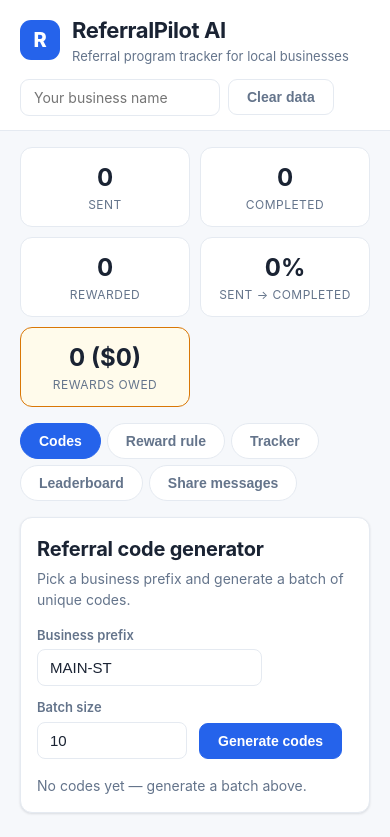
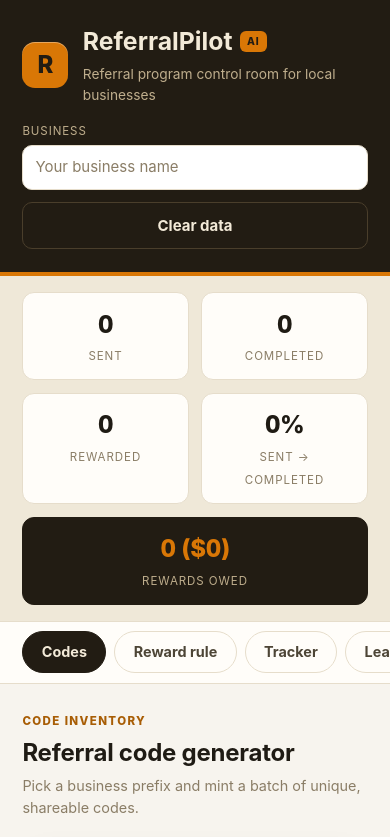
Before and after one commit to alexwboles/referralpilot-ai, a plain HTML site: page index.html in a window 390 px wide. Shown: the top 837 px of the page. Drawn offline with Linux system fonts and the light colour scheme.

Commit message:
Premium 'Campaign Control Room' redesign: dark slate header, 5-counter stats strip with owed gauge, pill tabs, warm-paper cards; amber accent; rank numerals replace emoji medals; status pills; monospace code chips; mobile table scroll

```diff
--- a/css/style.css
+++ b/css/style.css
@@ -1,218 +1,237 @@
-/* ReferralPilot AI — clean modern styling. */
-
+/* ReferralPilot AI — "Campaign Control Room" redesign.
+   Dark slate-ink header, amber/gold accent, warm paper workspace. */
 :root {
-  --bg: #f6f8fb;
-  --card: #ffffff;
-  --ink: #1a2333;
-  --muted: #64748b;
-  --line: #e5eaf1;
-  --accent: #2563eb;
-  --accent-dark: #1d4ed8;
-  --good: #16a34a;
-  --warn: #d97706;
-  --radius: 12px;
-  --shadow: 0 1px 3px rgba(15, 23, 42, .07), 0 1px 2px rgba(15, 23, 42, .05);
-  --focus-ring: rgba(37, 99, 235, .28);
+  --paper: #f7f4ee;
+  --card: #fffdf9;
+  --ink: #1f1b14;
+  --ink-soft: #4d4536;
+  --muted: #8a7d66;
+  --line: #e6ddcb;
+  --accent: #d97706;
+  --accent-deep: #a85d05;
+  --accent-soft: #fdf0dc;
+  --good: #1a7f4b;
+  --good-soft: #e2f2e9;
+  --bad: #b3261e;
+  --bad-soft: #fbe7e4;
+  --dark: #221c13;
+  --radius: 14px;
+  --shadow: 0 1px 2px rgba(60,45,20,.06), 0 12px 30px -16px rgba(60,45,20,.25);
+  --sans: "Inter", -apple-system, BlinkMacSystemFont, "Segoe UI", Roboto, sans-serif;
+  --mono: ui-monospace, "SF Mono", "Cascadia Code", Menlo, Consolas, monospace;
 }
 
 * { box-sizing: border-box; }
+html { -webkit-text-size-adjust: 100%; }
+body {
+  margin: 0; font-family: var(--sans); background: var(--paper); color: var(--ink);
+  line-height: 1.55; font-size: 15px;
+}
+h1, h2, h3, h4 { letter-spacing: -.01em; margin: 0 0 .5rem; }
+button { font: inherit; }
 
-body {
-  margin: 0;
-  font-family: -apple-system, BlinkMacSystemFont, "Segoe UI", Roboto, Helvetica, Arial, sans-serif;
-  background: var(--bg);
-  color: var(--ink);
-  line-height: 1.5;
+/* ---------- topbar ---------- */
+.topbar { background: var(--dark); color: #f3ead8; border-bottom: 4px solid var(--accent); }
+.topbar-inner {
+  max-width: 1140px; margin: 0 auto; padding: 1.4rem 1.4rem;
+  display: flex; justify-content: space-between; align-items: center; gap: 1rem; flex-wrap: wrap;
 }
+.brand { display: flex; gap: .9rem; align-items: center; }
+.logo {
+  width: 46px; height: 46px; border-radius: 13px; flex-shrink: 0;
+  background: var(--accent); color: #221c13;
+  display: flex; align-items: center; justify-content: center;
+  font-weight: 800; font-size: 1.5rem;
+  box-shadow: inset 0 1px 0 rgba(255,255,255,.35);
+}
+.brand h1 { font-size: 1.55rem; margin: 0; display: flex; align-items: center; gap: .45rem; letter-spacing: 0; }
+.brand .ai {
+  font-size: .64rem; font-weight: 800; letter-spacing: .1em;
+  background: var(--accent); color: #221c13; border-radius: 6px; padding: .15rem .45rem;
+}
+.tagline { margin: .2rem 0 0; color: #bfae8d; font-size: .86rem; }
+.topbar-actions { display: flex; gap: .8rem; align-items: flex-end; }
+.biz-field span { display: block; font-size: .72rem; text-transform: uppercase; letter-spacing: .08em; color: #bfae8d; margin-bottom: .25rem; }
+.biz-field input {
+  background: #332a1d; border: 1px solid #4a3e2b; color: #f3ead8;
+  border-radius: 10px; padding: .55rem .8rem; font: inherit; min-width: 220px;
+}
+.biz-field input::placeholder { color: #8a7d66; }
+.biz-field input:focus { outline: none; border-color: var(--accent); box-shadow: 0 0 0 3px rgba(217,119,6,.25); }
 
-/* Top bar */
-.topbar {
-  background: var(--card);
-  border-bottom: 1px solid var(--line);
-  position: sticky;
-  top: 0;
-  z-index: 10;
-}
-.topbar-inner {
-  max-width: 1024px;
-  margin: 0 auto;
-  padding: 14px 20px;
-  display: flex;
-  align-items: center;
-  justify-content: space-between;
-  gap: 12px;
-  flex-wrap: wrap;
-}
-.brand { display: flex; align-items: center; gap: 12px; }
-.logo {
-  width: 40px; height: 40px; border-radius: 11px; background: var(--accent);
-  color: #fff; font-weight: 800; font-size: 20px;
-  display: inline-flex; align-items: center; justify-content: center; flex: 0 0 auto;
-}
-.brand h1 { margin: 0; font-size: 22px; letter-spacing: -0.02em; }
-.tagline { margin: 0; color: var(--muted); font-size: 13px; }
-.topbar-actions { display: flex; gap: 8px; align-items: center; }
-.topbar-actions input {
-  padding: 9px 13px;
-  border: 1px solid var(--line);
-  border-radius: 9px;
-  font-size: 14px;
-  width: 200px;
-  font-family: inherit;
-  color: var(--ink);
-}
-.topbar-actions input:focus { outline: 3px solid var(--focus-ring); border-color: var(--accent); }
-
-/* Stats bar */
-.statsbar {
-  max-width: 1024px;
-  margin: 16px auto 0;
-  padding: 0 20px;
-  display: grid;
-  grid-template-columns: repeat(5, 1fr);
-  gap: 10px;
+/* ---------- stats strip ---------- */
+.statsbar { background: #efe8d8; border-bottom: 1px solid var(--line); }
+.stats-inner {
+  max-width: 1140px; margin: 0 auto; padding: 1rem 1.4rem;
+  display: grid; grid-template-columns: repeat(5, 1fr); gap: .8rem;
 }
 .stat {
-  background: var(--card);
-  border: 1px solid var(--line);
-  border-radius: var(--radius);
-  padding: 12px;
-  text-align: center;
-  display: flex;
-  flex-direction: column;
+  background: var(--card); border: 1px solid var(--line); border-radius: 12px;
+  padding: .8rem 1rem; text-align: center;
 }
-.stat.highlight { border-color: var(--warn); background: #fffbeb; }
-.stat-num { font-size: 24px; font-weight: 700; }
-.stat-label { font-size: 12px; color: var(--muted); text-transform: uppercase; letter-spacing: 0.04em; }
+.stat-num {
+  display: block; font-size: 1.5rem; font-weight: 800; letter-spacing: -.02em;
+  font-variant-numeric: tabular-nums;
+}
+.stat-label { font-size: .72rem; text-transform: uppercase; letter-spacing: .08em; color: var(--muted); }
+.stat.owed { background: var(--dark); border-color: var(--dark); color: #f3ead8; }
+.stat.owed .stat-num { color: var(--accent); }
+.stat.owed .stat-label { color: #bfae8d; }
 
-/* Tabs */
-.tabs {
-  max-width: 1024px;
-  margin: 16px auto 0;
-  padding: 0 20px;
-  display: flex;
-  gap: 6px;
-  flex-wrap: wrap;
+/* ---------- tabs ---------- */
+.tabs { background: var(--card); border-bottom: 1px solid var(--line); position: sticky; top: 0; z-index: 15; }
+.tabs-inner {
+  max-width: 1140px; margin: 0 auto; padding: .6rem 1.4rem;
+  display: flex; gap: .5rem; overflow-x: auto;
 }
 .tab {
-  border: 1px solid var(--line);
-  background: var(--card);
-  color: var(--muted);
-  padding: 9px 18px;
-  border-radius: 999px;
-  font-size: 14px;
-  font-weight: 600;
-  cursor: pointer;
+  border: 1px solid var(--line); background: transparent; color: var(--ink-soft);
+  font-weight: 650; font-size: .9rem; padding: .55rem 1.15rem; border-radius: 999px;
+  cursor: pointer; white-space: nowrap;
+  transition: background .15s ease, color .15s ease, border-color .15s ease;
 }
-.tab.active { background: var(--accent); border-color: var(--accent); color: #fff; }
-.tab:focus-visible { outline: 3px solid var(--focus-ring); outline-offset: 1px; }
+.tab:hover { border-color: var(--accent); color: var(--accent-deep); }
+.tab.active { background: var(--dark); border-color: var(--dark); color: #f3ead8; }
 
-/* Panels */
-.panels { max-width: 1024px; margin: 16px auto 40px; padding: 0 20px; }
-.panel { display: none; }
+/* ---------- layout ---------- */
+.wrap { max-width: 1140px; margin: 0 auto; padding: 1.8rem 1.4rem 3rem; }
+.panel { display: none; animation: pageIn .28s ease; }
 .panel.active { display: block; }
+@keyframes pageIn { from { opacity: 0; transform: translateY(8px); } to { opacity: 1; transform: none; } }
+.pagehead { margin-bottom: 1.1rem; }
+.kicker {
+  font-size: .72rem; font-weight: 800; text-transform: uppercase; letter-spacing: .12em;
+  color: var(--accent-deep); margin: 0 0 .25rem;
+}
+.pagehead h2 { font-size: 1.5rem; margin: 0 0 .2rem; }
+.hint { color: var(--muted); font-size: .9rem; margin: .2rem 0 0; max-width: 62ch; }
+.card {
+  background: var(--card); border: 1px solid var(--line);
+  border-radius: var(--radius); box-shadow: var(--shadow); padding: 1.5rem;
+}
+.card h3 { font-size: 1.05rem; margin-top: 1.2rem; }
+.empty { color: var(--muted); font-style: italic; padding: 1.2rem .4rem; }
 
-.card {
-  background: var(--card);
-  border: 1px solid var(--line);
-  border-radius: var(--radius);
-  padding: 24px;
-  box-shadow: var(--shadow);
+/* ---------- forms ---------- */
+.row { display: flex; gap: .9rem; align-items: flex-end; flex-wrap: wrap; }
+.formgrid { display: grid; grid-template-columns: repeat(auto-fit, minmax(190px, 1fr)); gap: .9rem; align-items: end; }
+.field span { display: block; font-size: .8rem; font-weight: 650; color: var(--ink-soft); margin-bottom: .35rem; }
+input[type=text], input[type=number], select, textarea {
+  font: inherit; color: var(--ink); font-weight: 400;
+  padding: .62rem .75rem; border: 1.5px solid var(--line); border-radius: 10px;
+  background: #fff; width: 100%;
+  transition: border-color .15s ease, box-shadow .15s ease;
 }
-.card h2 { margin: 0 0 4px; font-size: 20px; letter-spacing: -0.01em; }
-.card h3 { font-size: 16px; margin: 16px 0 8px; }
-.card h4 { font-size: 13px; margin: 14px 0 6px; color: var(--muted); text-transform: uppercase; letter-spacing: 0.05em; }
-.hint { color: var(--muted); font-size: 14px; margin: 0 0 16px; }
-.hint code, .field code { background: #eef2ff; color: var(--accent-dark); padding: 1px 6px; border-radius: 4px; font-size: 13px; }
+input:focus, select:focus, textarea:focus {
+  outline: none; border-color: var(--accent); box-shadow: 0 0 0 3px var(--accent-soft);
+}
+textarea { min-height: 110px; resize: vertical; }
 
-.row { display: flex; gap: 12px; align-items: flex-end; flex-wrap: wrap; margin-bottom: 16px; }
-.field { display: flex; flex-direction: column; gap: 4px; font-size: 13px; color: var(--muted); font-weight: 600; }
-.field input {
-  padding: 9px 12px;
-  border: 1px solid var(--line);
-  border-radius: 8px;
-  font-size: 15px;
-  color: var(--ink);
-  min-width: 150px;
+.btn {
+  background: var(--accent); color: #221c13; border: 0; border-radius: 10px;
+  padding: .68rem 1.3rem; font-weight: 700; cursor: pointer; white-space: nowrap;
+  box-shadow: 0 6px 14px -8px rgba(217,119,6,.8), inset 0 1px 0 rgba(255,255,255,.3);
+  transition: transform .15s ease, background .15s ease;
 }
-.field input:focus { outline: 3px solid var(--focus-ring); border-color: var(--accent); }
+.btn:hover { background: #ef8a10; transform: translateY(-1px); }
+.btn.ghost { background: transparent; color: var(--ink-soft); border: 1.5px solid var(--line); box-shadow: none; }
+.btn.ghost:hover { border-color: var(--accent); color: var(--accent-deep); background: var(--accent-soft); }
+.btn.small { padding: .4rem .8rem; font-size: .83rem; }
+.topbar-actions .btn.ghost { color: #f3ead8; border-color: #4a3e2b; }
+.topbar-actions .btn.ghost:hover { border-color: var(--accent); color: var(--accent); background: transparent; }
 
-/* Buttons */
-.btn {
-  border: 1px solid var(--line);
-  background: var(--card);
-  color: var(--ink);
-  padding: 9px 18px;
-  border-radius: 9px;
-  font-size: 14px;
-  font-weight: 600;
-  cursor: pointer;
-  transition: border-color .15s, color .15s, background .15s;
+.radio-group { border: 1px solid var(--line); border-radius: 10px; padding: .8rem 1rem; margin: 1rem 0; display: flex; gap: 1.4rem; flex-wrap: wrap; }
+.radio-group legend { font-size: .8rem; font-weight: 650; color: var(--ink-soft); padding: 0 .4rem; }
+.radio-group label { display: flex; align-items: center; gap: .45rem; font-weight: 600; cursor: pointer; }
+.radio-group input[type=radio] { accent-color: var(--accent); width: 17px; height: 17px; }
+
+.rule-output {
+  background: var(--accent-soft); border: 1px solid #f3dfb8; border-radius: 12px;
+  padding: 1rem 1.2rem; margin-top: .5rem;
 }
-.btn:hover { border-color: var(--accent); color: var(--accent); }
-.btn:focus-visible { outline: 3px solid var(--focus-ring); outline-offset: 1px; }
-.btn.primary { background: var(--accent); border-color: var(--accent); color: #fff; }
-.btn.primary:hover { background: var(--accent-dark); color: #fff; }
-.btn.ghost { background: transparent; color: var(--muted); }
-.btn.small { padding: 5px 12px; font-size: 13px; }
+.summary { font-size: 1.02rem; font-weight: 600; margin: 0 0 .3rem; }
+.cost { margin: 0; color: var(--ink-soft); font-size: .92rem; }
+.cost strong { color: var(--accent-deep); font-variant-numeric: tabular-nums; }
 
-/* Code list */
-.code-list { list-style: none; margin: 8px 0 0; padding: 0; display: grid; grid-template-columns: repeat(auto-fill, minmax(220px, 1fr)); gap: 8px; }
-.code-row {
-  display: flex; justify-content: space-between; align-items: center;
-  border: 1px dashed var(--line); border-radius: 8px; padding: 8px 10px;
-  background: #fbfcfe;
+/* ---------- code list ---------- */
+.code-list { list-style: none; margin: 1.2rem 0 0; padding: 0; display: flex; flex-wrap: wrap; gap: .55rem; }
+.code-list li {
+  font-family: var(--mono); font-size: .85rem; font-weight: 600;
+  background: #fbf7ec; border: 1px dashed #d9cba4; border-radius: 8px; padding: .4rem .7rem;
 }
-.code { font-family: ui-monospace, SFMono-Regular, Menlo, monospace; font-weight: 700; letter-spacing: 0.03em; }
-.empty { color: var(--muted); font-size: 14px; }
+.code-list li.empty { font-family: var(--sans); border: 0; background: none; padding: 0; }
 
-/* Rule output */
-.rule-output { background: #f0fdf4; border: 1px solid #bbf7d0; border-radius: 8px; padding: 14px 18px; }
-.rule-output .summary { margin: 0 0 6px; font-size: 18px; font-weight: 700; }
-.rule-output .cost { margin: 0; color: var(--muted); font-size: 14px; }
+/* ---------- tables ---------- */
+.table-scroll { overflow-x: auto; margin-top: 1.2rem; border: 1px solid var(--line); border-radius: 12px; }
+.table { width: 100%; border-collapse: collapse; font-size: .93rem; background: #fff; min-width: 620px; }
+.table th {
+  text-align: left; font-size: .72rem; text-transform: uppercase; letter-spacing: .08em;
+  color: var(--muted); padding: .75rem 1rem; background: #faf6ec; border-bottom: 1px solid var(--line);
+  white-space: nowrap;
+}
+.table td { padding: .7rem 1rem; border-bottom: 1px solid #f1ead9; }
+.table tr:last-child td { border-bottom: 0; }
+.table tbody tr { transition: background .12s ease; }
+.table tbody tr:hover { background: #fdfaf2; }
+.code { font-family: var(--mono); font-size: .85rem; font-weight: 600; background: #fbf7ec; border: 1px solid var(--line); border-radius: 6px; padding: .15rem .5rem; }
 
-.radio-group { border: 1px solid var(--line); border-radius: 8px; padding: 10px 14px 14px; margin: 0 0 16px; }
-.radio-group legend { font-size: 13px; font-weight: 600; color: var(--muted); padding: 0 6px; }
-.radio-group label { margin-right: 18px; font-size: 15px; cursor: pointer; }
+.badge {
+  display: inline-block; font-size: .72rem; font-weight: 800; text-transform: uppercase; letter-spacing: .06em;
+  border-radius: 999px; padding: .22rem .7rem; white-space: nowrap;
+}
+.badge-sent { background: #eef1f5; color: #5b6b80; border: 1px solid #dbe1e9; }
+.badge-completed { background: var(--accent-soft); color: var(--accent-deep); border: 1px solid #f3dfb8; }
+.badge-rewarded { background: var(--good-soft); color: var(--good); border: 1px solid #c8e6d4; }
+.done-mark { color: var(--good); font-weight: 700; font-size: .88rem; }
 
-/* Tables */
-.table { width: 100%; border-collapse: collapse; font-size: 14px; }
-.table th, .table td { text-align: left; padding: 10px 8px; border-bottom: 1px solid var(--line); }
-.table th { font-size: 12px; text-transform: uppercase; letter-spacing: 0.05em; color: var(--muted); }
-.table small { color: var(--muted); }
-.done-mark { color: var(--good); font-weight: 600; }
+.rank {
+  display: inline-flex; align-items: center; justify-content: center;
+  width: 30px; height: 30px; border-radius: 50%;
+  font-weight: 800; font-size: .85rem; font-variant-numeric: tabular-nums;
+  background: #f1ead9; color: var(--ink-soft);
+}
+.rank-1 { background: #f5c344; color: #5c4303; }
+.rank-2 { background: #d7dde3; color: #4d5a66; }
+.rank-3 { background: #e0aa6e; color: #5f3c12; }
 
-.badge { display: inline-block; padding: 3px 10px; border-radius: 999px; font-size: 12px; font-weight: 700; }
-.badge-sent { background: #e0f2fe; color: #0369a1; }
-.badge-completed { background: #fef3c7; color: #92400e; }
-.badge-rewarded { background: #dcfce7; color: #166534; }
+/* ---------- share templates ---------- */
+.tpl-grid { display: grid; grid-template-columns: 1fr 1fr; gap: 1.2rem; margin-bottom: 1.2rem; }
+.tpl-card { border: 1px solid var(--line); border-radius: 12px; padding: 1.2rem; background: #fff; }
+.tpl-card h3 { margin-top: 0; }
+.tpl-card h4 { font-size: .8rem; text-transform: uppercase; letter-spacing: .08em; color: var(--muted); margin: 1rem 0 .4rem; }
+.preview {
+  background: #faf6ec; border: 1px solid var(--line); border-radius: 10px;
+  padding: .9rem 1rem; font-size: .9rem; margin-bottom: 1rem; min-height: 90px; white-space: pre-wrap;
+}
+.preview.phone {
+  border-radius: 18px; background: #eef3ea; border-color: #d3dcc9;
+  max-width: 340px;
+}
+.preview.pre { font-family: var(--sans); }
 
-/* Templates */
-.tpl-grid { display: grid; grid-template-columns: 1fr 1fr; gap: 24px; margin-bottom: 16px; }
-textarea {
-  width: 100%; padding: 10px 12px; border: 1px solid var(--line);
-  border-radius: 9px; font-size: 14px; font-family: inherit; resize: vertical; color: var(--ink);
-}
-textarea:focus { outline: 3px solid var(--focus-ring); border-color: var(--accent); }
-.preview {
-  background: #f8fafc; border: 1px solid var(--line); border-radius: 8px;
-  padding: 12px 14px; font-size: 14px; margin-bottom: 10px; min-height: 60px;
-}
-.preview.pre { white-space: pre-wrap; }
+.footer { text-align: center; color: var(--muted); font-size: .82rem; padding: 1.6rem; border-top: 1px solid var(--line); }
 
-/* Footer + toast */
-.footer { text-align: center; color: var(--muted); font-size: 13px; padding: 24px 20px 40px; }
-
+/* ---------- toast ---------- */
 .toast {
-  position: fixed; bottom: 24px; left: 50%; transform: translateX(-50%) translateY(20px);
-  background: var(--ink); color: #fff; padding: 12px 20px; border-radius: 999px;
-  font-size: 14px; opacity: 0; pointer-events: none; transition: opacity 0.25s, transform 0.25s;
-  max-width: 90vw; text-align: center;
+  position: fixed; bottom: 1.4rem; left: 50%; transform: translateX(-50%) translateY(20px);
+  background: var(--dark); color: #f3ead8; padding: .75rem 1.3rem; border-radius: 12px;
+  font-weight: 600; font-size: .9rem; opacity: 0; pointer-events: none;
+  transition: opacity .25s ease, transform .25s ease; z-index: 50;
+  box-shadow: 0 12px 30px -10px rgba(0,0,0,.4); max-width: 90vw;
 }
 .toast.show { opacity: 1; transform: translateX(-50%) translateY(0); }
 
-@media (max-width: 640px) {
-  .statsbar { grid-template-columns: repeat(2, 1fr); }
+/* ---------- responsive ---------- */
+@media (max-width: 900px) {
+  .stats-inner { grid-template-columns: repeat(2, 1fr); }
+  .stat.owed { grid-column: span 2; }
   .tpl-grid { grid-template-columns: 1fr; }
-  .card { padding: 16px; }
+  .topbar-inner { flex-direction: column; align-items: stretch; }
+  .topbar-actions { flex-direction: column; align-items: stretch; }
+  .biz-field input { min-width: 0; }
 }
+
+/* ---------- motion ---------- */
+@media (prefers-reduced-motion: reduce) {
+  *, *::before, *::after { animation: none !important; transition: none !important; }
+}
--- a/index.html
+++ b/index.html
@@ -13,39 +13,47 @@
       <div class="brand">
         <span class="logo" aria-hidden="true">R</span>
         <div>
-          <h1>ReferralPilot AI</h1>
-          <p class="tagline">Referral program tracker for local businesses</p>
+          <h1>ReferralPilot <span class="ai">AI</span></h1>
+          <p class="tagline">Referral program control room for local businesses</p>
         </div>
       </div>
       <div class="topbar-actions">
+        <label class="biz-field"><span>Business</span>
           <input id="business-name" type="text" placeholder="Your business name" maxlength="60">
+        </label>
         <button id="clear-data" class="btn ghost">Clear data</button>
       </div>
     </div>
   </header>
 
   <section class="statsbar" aria-label="Program stats">
+    <div class="stats-inner">
       <div class="stat"><span class="stat-num" id="stat-sent">0</span><span class="stat-label">Sent</span></div>
       <div class="stat"><span class="stat-num" id="stat-completed">0</span><span class="stat-label">Completed</span></div>
       <div class="stat"><span class="stat-num" id="stat-rewarded">0</span><span class="stat-label">Rewarded</span></div>
       <div class="stat"><span class="stat-num" id="stat-conversion">0%</span><span class="stat-label">Sent → Completed</span></div>
-    <div class="stat highlight"><span class="stat-num" id="stat-owed">0 ($0)</span><span class="stat-label">Rewards owed</span></div>
+      <div class="stat owed"><span class="stat-num" id="stat-owed">0 ($0)</span><span class="stat-label">Rewards owed</span></div>
+    </div>
   </section>
 
-  <nav class="tabs" role="tablist">
+  <nav class="tabs" role="tablist" aria-label="Referral program sections">
+    <div class="tabs-inner">
       <button class="tab active" data-tab="codes" role="tab">Codes</button>
       <button class="tab" data-tab="rule" role="tab">Reward rule</button>
       <button class="tab" data-tab="tracker" role="tab">Tracker</button>
       <button class="tab" data-tab="leaderboard" role="tab">Leaderboard</button>
       <button class="tab" data-tab="share" role="tab">Share messages</button>
+    </div>
   </nav>
 
-  <main class="panels">
+  <main class="wrap">
 
     <section id="panel-codes" class="panel active" role="tabpanel">
+      <div class="pagehead">
+        <div><p class="kicker">Code inventory</p><h2>Referral code generator</h2>
+        <p class="hint">Pick a business prefix and mint a batch of unique, shareable codes.</p></div>
+      </div>
       <div class="card">
-        <h2>Referral code generator</h2>
-        <p class="hint">Pick a business prefix and generate a batch of unique codes.</p>
         <div class="row">
           <label class="field">
             <span>Business prefix</span>
@@ -62,9 +70,11 @@
     </section>
 
     <section id="panel-rule" class="panel" role="tabpanel">
+      <div class="pagehead">
+        <div><p class="kicker">Program economics</p><h2>Reward rule builder</h2>
+        <p class="hint">Define what the friend gets and what the referrer earns.</p></div>
+      </div>
       <div class="card">
-        <h2>Reward rule builder</h2>
-        <p class="hint">Define what the friend gets and what the referrer earns.</p>
         <div class="row">
           <label class="field">
             <span>Give (to the friend)</span>
@@ -93,9 +103,12 @@
     </section>
 
     <section id="panel-tracker" class="panel" role="tabpanel">
+      <div class="pagehead">
+        <div><p class="kicker">Pipeline</p><h2>Referral tracker</h2>
+        <p class="hint">Log each referral, then advance it: sent → completed → rewarded.</p></div>
+      </div>
       <div class="card">
-        <h2>Referral tracker</h2>
-        <form id="referral-form" class="row">
+        <form id="referral-form" class="formgrid">
           <label class="field">
             <span>Code</span>
             <input id="ref-code" type="text" list="code-datalist" placeholder="PICK-XXXX" required>
@@ -115,6 +128,7 @@
           </label>
           <button class="btn primary" type="submit">Add referral</button>
         </form>
+        <div class="table-scroll">
         <table class="table">
           <thead>
             <tr><th>Code</th><th>Referrer</th><th>Friend</th><th>Status</th><th>Action</th></tr>
@@ -122,34 +136,41 @@
           <tbody id="referral-rows"></tbody>
         </table>
         </div>
+      </div>
     </section>
 
     <section id="panel-leaderboard" class="panel" role="tabpanel">
+      <div class="pagehead">
+        <div><p class="kicker">Top referrers</p><h2>Referrer leaderboard</h2>
+        <p class="hint">Ranked by completed referrals; ties broken by rewarded count.</p></div>
+      </div>
       <div class="card">
-        <h2>Referrer leaderboard</h2>
-        <p class="hint">Ranked by completed referrals; ties broken by rewarded count.</p>
+        <div class="table-scroll">
         <table class="table">
           <thead>
-            <tr><th>Referrer</th><th>Sent</th><th>Completed</th><th>Rewarded</th><th>Rewards paid</th></tr>
+            <tr><th>Rank</th><th>Referrer</th><th>Sent</th><th>Completed</th><th>Rewarded</th><th>Rewards paid</th></tr>
           </thead>
           <tbody id="leaderboard-rows"></tbody>
         </table>
         </div>
+      </div>
     </section>
 
     <section id="panel-share" class="panel" role="tabpanel">
+      <div class="pagehead">
+        <div><p class="kicker">Outreach</p><h2>Share-message templates</h2>
+        <p class="hint">Use <code>{business}</code>, <code>{code}</code>, <code>{give}</code>, <code>{get}</code> placeholders — they fill in live from your rule.</p></div>
+      </div>
       <div class="card">
-        <h2>Share-message templates</h2>
-        <p class="hint">Use <code>{business}</code>, <code>{code}</code>, <code>{give}</code>, <code>{get}</code> placeholders — they fill in live from your rule.</p>
         <div class="tpl-grid">
-          <div>
+          <div class="tpl-card">
             <h3>SMS template</h3>
             <textarea id="tpl-sms" rows="5"></textarea>
             <h4>Preview</h4>
-            <div id="preview-sms" class="preview"></div>
+            <div id="preview-sms" class="preview phone"></div>
             <button id="copy-sms" class="btn">Copy SMS</button>
           </div>
-          <div>
+          <div class="tpl-card">
             <h3>Email template</h3>
             <textarea id="tpl-email" rows="5"></textarea>
             <h4>Preview</h4>
--- a/js/app.js
+++ b/js/app.js
@@ -199,10 +199,10 @@
       return;
     }
     rows.forEach(function (row, i) {
-      var medal = i === 0 ? '🥇 ' : i === 1 ? '🥈 ' : i === 2 ? '🥉 ' : '';
       var tr = document.createElement('tr');
       tr.innerHTML =
-        '<td>' + medal + esc(row.name) + '</td>' +
+        '<td><span class="rank rank-' + (i + 1) + '">' + (i + 1) + '</span></td>' +
+        '<td>' + esc(row.name) + '</td>' +
         '<td>' + row.sent + '</td>' +
         '<td>' + row.completed + '</td>' +
         '<td>' + row.rewarded + '</td>' +
```
Lines whose indentation alone changed are shown as unchanged.
